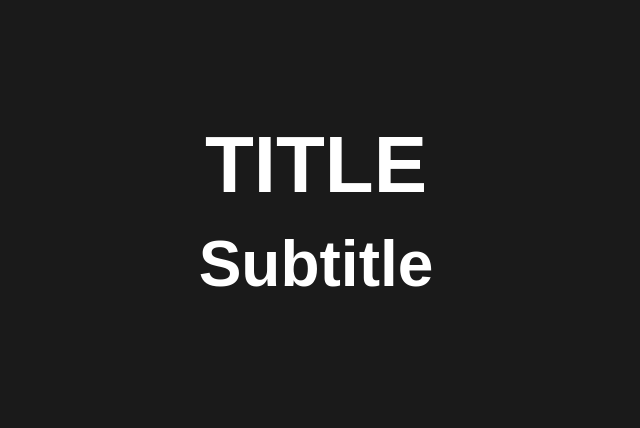
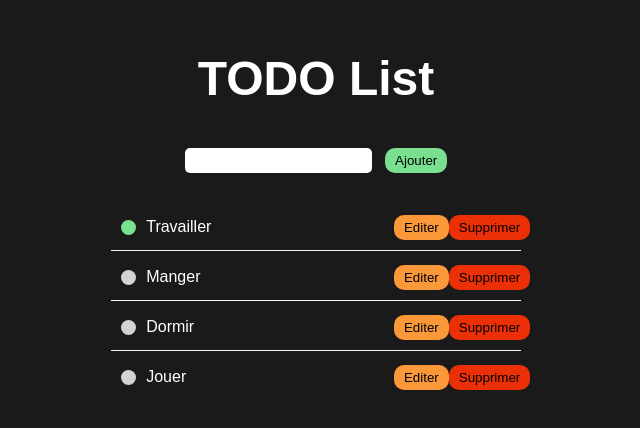
Before and after one commit to jetzy46/TodoDymav2, a website built with webpack: page src/index.html in a window 1280 px wide. Shown: the part 190-618 px from the top of the page, without its empty margins (324-964 px from the left). Built offline with nearby package versions, Linux system fonts and the light colour scheme.

Commit message:
end of the project. Didn't thought I would create a repo for the project, but here I am after done some changes from the original course. Changed the edit style, from an input to a prompt, and change the selection for the toggle area for the todo, frome the full li to just the dot

```diff
--- a/src/index.html
+++ b/src/index.html
@@ -4,12 +4,25 @@
     <meta charset="UTF-8" />
     <meta http-equiv="X-UA-Compatible" content="IE=edge" />
     <meta name="viewport" content="width=device-width, initial-scale=1.0" />
-    <title>Base</title>
+    <title>ToDo</title>
   </head>
   <body>
     <div class="mainContainer">
-      <h1 class="mainTitle">title</h1>
-      <h2 class="subTitle">subtitle</h2>
+      <h1>TODO List</h1>
+      <form class="formToDo">
+        <input class="input" type="text" />
+        <button class="addBtn">Ajouter</button>
+      </form>
+      <ul class="listToDo">
+        <li class="singleToDo">
+          <!-- <span class="todo done"></span>
+          <p>text</p>
+          <div class="btnToDo">
+            <button class="editBtn">Editer</button>
+            <button class="delBtn">Supprimer</button>
+          </div> -->
+        </li>
+      </ul>
     </div>
   </body>
 </html>
--- a/src/index.js
+++ b/src/index.js
@@ -1 +1,136 @@
 import "./style.css";
+
+const ul = document.querySelector(".listToDo");
+const form = document.querySelector(".formToDo");
+const input = document.querySelector(".input");
+
+form.addEventListener("submit", (e) => {
+  e.preventDefault();
+  // on récupere la valeur de l'input lors de la soumission
+  const value = input.value;
+  // on reset sa valeur
+  input.value = "";
+  addTodo(value);
+});
+
+const todos = [
+  {
+    text: "Travailler",
+    done: true,
+  },
+  {
+    text: "Manger",
+    done: false,
+  },
+  {
+    text: "Dormir",
+    done: false,
+  },
+  {
+    text: "Jouer",
+    done: false,
+  },
+];
+
+// affichage des todos
+const displayTodo = () => {
+  // on créer une node pour chaque todo
+  const todosNode = todos.map((todo, i) => {
+    return createTodoElement(todo, i);
+  });
+  ul.innerHTML = "";
+  ul.append(...todosNode);
+};
+
+// on créer l'élément todo, avec ces balises HTML et on y inclus les éléments
+const createTodoElement = (todo, i) => {
+  // on créer l'élément li qui va être la base de chaque todo
+  const li = document.createElement("li");
+
+  // on créer l'élément span qui servira pour le dot de complétion
+  const dot = document.createElement("span");
+  dot.classList.add("todo");
+  todo.done ? dot.classList.add("done") : null;
+
+  // on créer l'élément qui contiendra le text de la todo
+  const para = document.createElement("p");
+  para.innerText = todo.text;
+
+  // on creer les boutons de chaque todo
+  const editButton = document.createElement("button");
+  const deleteButton = document.createElement("button");
+  editButton.innerHTML = "Editer";
+  deleteButton.innerHTML = "Supprimer";
+
+  // on ajouter l'event listener du bouton supprimer
+  deleteButton.addEventListener("click", (e) => {
+    // on ajoute cette fonction pour eviter un bug lors de la suppression
+    // la todo suivante de la supprimé change de status
+    // l'event click se propage, il faut donc le stopper
+    e.stopPropagation();
+    deleteTodo(i);
+  });
+
+  // on ajouter l'event listener du bouton edit
+  editButton.addEventListener("click", (e) => {
+    e.stopPropagation();
+    editTodo(i, todo);
+  });
+
+  // on creer le container des boutons
+  const btnContainer = document.createElement("div");
+
+  dot.addEventListener("click", (e) => {
+    toggleTodo(i);
+  });
+
+  li.append(dot, para);
+  // on ajoute le container des boutons, ainsi que les boutons
+  li.appendChild(btnContainer);
+  btnContainer.append(editButton, deleteButton);
+
+  // le done sert à changer la couleur du dot si la todo est faite
+  //on pense a ajouter les classe  pour le style
+  li.classList.add("singleToDo");
+  btnContainer.classList.add("btnToDo");
+  editButton.classList.add("editBtn");
+  deleteButton.classList.add("delBtn");
+
+  return li;
+};
+
+// on push une nouvelle todo dans le tableau, avec la value dans l'input
+const addTodo = (text) => {
+  todos.push({
+    text,
+    done: false,
+  });
+  //   on pense a réinvoquer la fonction pour rafraichir l'affichage des todos
+  displayTodo();
+};
+
+// on creer la function pour delete une todo
+const deleteTodo = (i) => {
+  // on lui donne l'index de départ, et le nombre que l'on veux enlever
+  todos.splice(i, 1);
+  displayTodo();
+};
+
+// on creer la function pour edit une todo
+const editTodo = (i, todo) => {
+  // on récupère le texte de la todo
+  const text = todo.text;
+  //   on affiche un prompt avec la valeur à changer
+  const newText = window.prompt("Une modification à éffectuer ?", text);
+  //   on remplace la valeur text initiale par la nouvelle valeur
+  todos[i].text = newText;
+  displayTodo();
+};
+
+// on creer une fonction pour toggle une todo (fait / pas fait)
+const toggleTodo = (i) => {
+  todos[i].done = !todos[i].done;
+  displayTodo();
+};
+
+displayTodo();
--- a/src/style.css
+++ b/src/style.css
@@ -1,36 +1,125 @@
 html {
   font-family: sans-serif;
+}
+
+* {
+  box-sizing: border-box;
 }
 
 body {
   margin: 0;
   padding: 0;
-  background-color: #1a1a1a;
-}
-
-.mainContainer {
-  margin: 0;
-  padding: 0;
   width: 100vw;
   height: 100vh;
+  background-color: #1a1a1a;
   display: flex;
   justify-content: center;
   align-items: center;
   flex-direction: column;
 }
 
-.mainTitle {
-  margin: 1vh 0;
+.mainContainer {
+  margin: 0;
   padding: 0;
-  font-size: 5em;
-  color: white;
-  text-transform: uppercase;
+  width: 50%;
+  height: 80%;
+  display: flex;
+  justify-content: center;
+  align-items: center;
+  flex-direction: column;
 }
 
-.subTitle {
-  margin: 1vh 0;
+.mainContainer h1 {
+  color: white;
+  font-size: 3em;
+}
+
+.formToDo {
+  width: 80%;
+  padding: 10px;
+  display: flex;
+  justify-content: center;
+  align-items: center;
+  flex-direction: row;
+}
+
+.input {
+  border: none;
+  border-radius: 5px;
+  padding: 5px;
+}
+
+.listToDo {
+  width: 80%;
+  margin: 0;
   padding: 0;
-  font-size: 4em;
+  margin-top: 20px;
+  display: flex;
+  justify-content: center;
+  align-items: center;
+  flex-direction: column;
+}
+
+.singleToDo {
+  width: 80%;
+  margin: 2px;
+  padding: 10px;
+  display: flex;
+  justify-content: center;
+  align-items: center;
+  flex-direction: row;
+  list-style-type: none;
+  border-bottom: 1px solid whitesmoke;
+}
+
+.singleToDo:last-child {
+  border: none;
+}
+
+.singleToDo p {
+  margin: 0;
+  padding: 0;
+  flex: 1;
+  margin-left: 10px;
   color: white;
   text-transform: capitalize;
 }
+
+.todo {
+  background: lightgray;
+  flex: 0 0 15px;
+  height: 15px;
+  border-radius: 15px;
+}
+
+.done {
+  background: #78e08f !important;
+}
+
+.btnToDo {
+  width: 30%;
+  display: flex;
+  justify-content: space-evenly;
+  align-items: center;
+  flex-direction: row;
+}
+
+button {
+  border: none;
+  border-radius: 10px;
+  padding: 5px 10px;
+  cursor: pointer;
+}
+
+.addBtn {
+  background: #78e08f;
+  margin-left: 1em;
+}
+
+.editBtn {
+  background: #fa983a;
+}
+
+.delBtn {
+  background: #eb2f06;
+}
```
Also changed, not shown: README.md, dist/index.html, dist/main.bundle.js, 3 other files.
